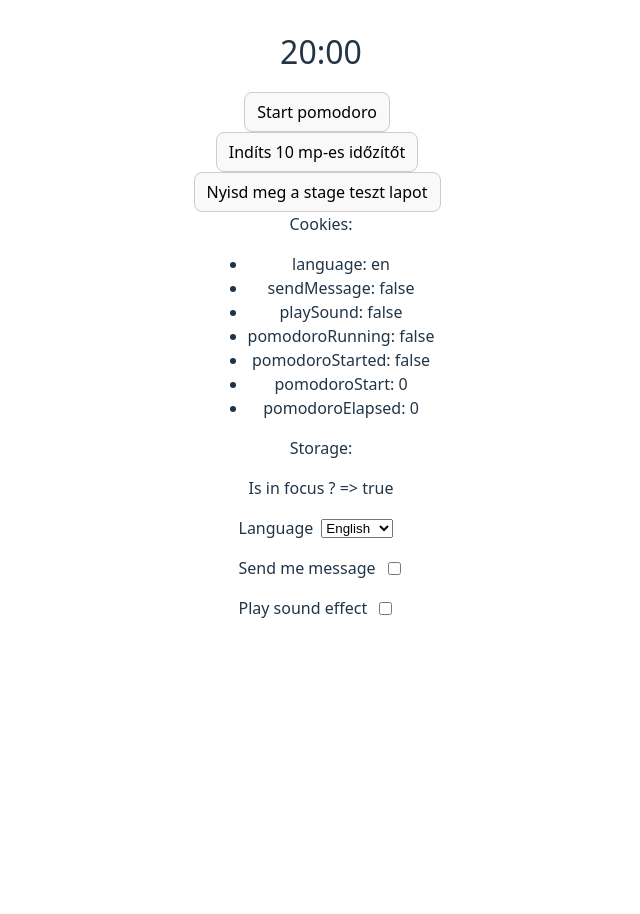
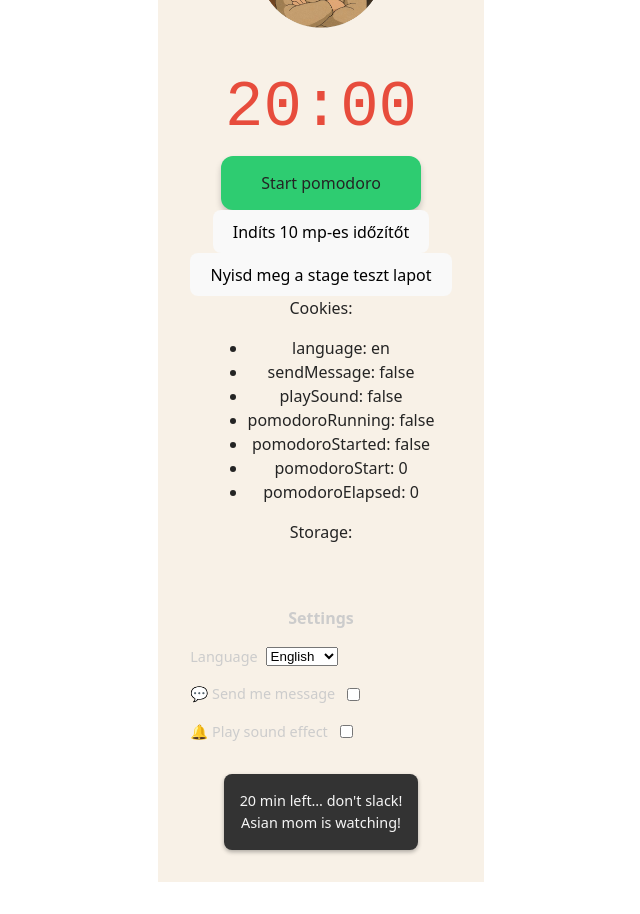
Before and after one commit to DanielSzakacs/AsianMomPomodoro, a Vue app: page / in a window 1280 px wide. Shown: the part 180-1094 px from the top of the page, without its empty margins (319-959 px from the left). Before the commit the page ends 864 px from the top, so only its background shows below. Built offline with nearby package versions, Linux system fonts and the light colour scheme.

Commit message:
Lighten background and widen control buttons

```diff
--- a/src/App.vue
+++ b/src/App.vue
@@ -5,18 +5,18 @@
       alt="Asian Mom Pomodoro icon"
       class="home__icon"
     />
-    <div class="home__timer">{{ formattedTime }}</div>
+    <div class="home__timer" :class="timerClasses">{{ formattedTime }}</div>
     <div v-if="!isStarted">
-      <button class="home__start" @click="startTimer">{{ t("start") }}</button>
+      <button class="btn btn--start" @click="startTimer">{{ t("start") }}</button>
     </div>
     <div v-else class="home__controls">
-      <button v-if="isRunning" class="home__stop" @click="stopTimer">
+      <button v-if="isRunning" class="btn btn--stop" @click="stopTimer">
         {{ t("stop") }}
       </button>
-      <button v-else class="home__start" @click="startTimer">
+      <button v-else class="btn btn--start" @click="startTimer">
         {{ t("start") }}
       </button>
-      <button class="home__restart" @click="restartTimer">
+      <button class="btn btn--restart" @click="restartTimer">
         {{ t("restart") }}
       </button>
     </div>
@@ -36,14 +36,20 @@
         </li>
       </ul>
     </div>
-    Is in focus ? => {{ currentStage % 2 === 0 }}
-    <Settings @update="updateCookies" />
+    <section class="settings-section">
+      <h2 class="settings-section__title">{{ t("settings") }}</h2>
+      <Settings @update="updateCookies" />
+    </section>
+    <div class="mom-bubble">
+      <div>{{ progressMessage }}</div>
+      <div>{{ momPhrase }}</div>
+    </div>
   </div>
 </template>
 
 <script setup>
 import Settings from "./components/Settings.vue";
-import { ref, computed, onMounted } from "vue";
+import { ref, computed, onMounted, watch } from "vue";
 import { useI18n } from "vue-i18n";
 import {
   getLanguage,
@@ -59,7 +65,7 @@ import {
   setTimerElapsed,
 } from "./settings";
 
-const { t } = useI18n();
+const { t, locale } = useI18n();
 
 const cookies = ref({
   language: getLanguage(),
@@ -82,7 +88,9 @@ async function loadStorageValues() {
 onMounted(() => {
   loadStorageValues();
   chrome?.storage?.onChanged?.addListener(loadStorageValues);
+  pickMomPhrase();
 });
+watch(locale, pickMomPhrase);
 
 const stages = [
   20 * 60, // fokus
@@ -109,6 +117,40 @@ const formattedTime = computed(() => {
   const s = timeLeft.value % 60;
   return `${String(m).padStart(2, "0")}:${String(s).padStart(2, "0")}`;
 });
+
+const isFocusStage = computed(() => currentStage.value % 2 === 0);
+const isWarning = computed(() => timeLeft.value < 120);
+const timerClasses = computed(() => ({
+  "home__timer--focus": isFocusStage.value,
+  "home__timer--break": !isFocusStage.value,
+  "home__timer--warning": isWarning.value,
+}));
+const progressMessage = computed(() =>
+  t("progressFeedback", { minutes: Math.ceil(timeLeft.value / 60) })
+);
+
+const momPhrases = {
+  en: [
+    "Did you finish your homework?",
+    "Asian mom is watching!",
+    "No distractions!",
+  ],
+  ja: [
+    "宿題は終わった？",
+    "ママは見てるよ！",
+    "集中して！",
+  ],
+  ru: [
+    "Ты сделал уроки?",
+    "Азиатская мама следит за тобой!",
+    "Никаких отвлечений!",
+  ],
+};
+const momPhrase = ref("");
+function pickMomPhrase() {
+  const arr = momPhrases[locale.value] || momPhrases.en;
+  momPhrase.value = arr[Math.floor(Math.random() * arr.length)];
+}
 
 /**
  * Tesztidőzítő indítása 10 másodpercre.
@@ -156,7 +198,11 @@ function calculate() {
     remaining -= stages[idx] * 1000;
     idx++;
   }
+  const prev = currentStage.value;
   currentStage.value = idx;
+  if (prev !== idx) {
+    pickMomPhrase();
+  }
   timeLeft.value = Math.ceil((stages[idx] * 1000 - remaining) / 1000);
 }
 
@@ -240,6 +286,7 @@ function restartTimer() {
     pomodoroElapsed: 0,
   });
   chrome.runtime.sendMessage({ type: "CLEAR_POMODORO_ALARMS" });
+  pickMomPhrase();
 }
 
 onMounted(() => {
@@ -267,30 +314,15 @@ function updateCookies(val) {
 </script>
 
 <style scoped>
-.app {
-  min-width: 280px;
-  padding: 16px;
-  font-family: system-ui, sans-serif;
-}
-button {
-  margin-right: 8px;
-  padding: 8px 12px;
-  border-radius: 8px;
-  border: 1px solid #ccc;
-  cursor: pointer;
-}
-.hint {
-  margin-top: 12px;
-  font-size: 12px;
-  color: #666;
-}
-
 .home {
   display: flex;
   flex-direction: column;
   align-items: center;
   justify-content: flex-start;
   min-height: 100vh;
+  background-color: #f8f1e7;
+  color: #242424;
+  padding: 2rem;
 }
 
 .home__icon {
@@ -299,12 +331,89 @@ button {
   margin: 1rem 0;
 }
 
-.home__start {
+.home__timer {
+  font-size: 4rem;
+  margin-top: 1rem;
+  font-family: "Courier New", monospace;
+  transition: color 0.3s;
+}
+
+.home__timer--focus {
+  color: #e74c3c;
+}
+
+.home__timer--break {
+  color: #2ecc71;
+}
+
+.home__timer--warning {
+  animation: blink 1s step-start infinite;
+}
+
+@keyframes blink {
+  50% {
+    opacity: 0.4;
+  }
+}
+
+.btn {
+  padding: 1rem 2rem;
+  border: none;
+  border-radius: 12px;
+  box-shadow: 0 4px 6px rgba(0, 0, 0, 0.2);
+  cursor: pointer;
+  margin: 0 0.5rem;
+  transition: filter 0.2s;
+  white-space: nowrap;
+  min-width: 200px;
+}
+
+.btn:hover {
+  filter: brightness(1.1);
+}
+
+.btn--start {
+  background-color: #2ecc71;
+  color: #242424;
+}
+
+.btn--stop {
+  background-color: #e74c3c;
+  color: #fff;
+}
+
+.btn--restart {
+  background-color: #f39c12;
+  color: #fff;
+}
+
+.home__controls {
+  display: flex;
+  gap: 0.5rem;
   margin-top: 1rem;
 }
 
-.home__timer {
-  font-size: 2rem;
-  margin-top: 1rem;
+.settings-section {
+  margin-top: 2rem;
+  width: 100%;
+  max-width: 320px;
+  color: #ccc;
+  font-size: 0.9rem;
+}
+
+.settings-section__title {
+  font-size: 1rem;
+  margin-bottom: 0.5rem;
+}
+
+.mom-bubble {
+  margin-top: 2rem;
+  background: #333;
+  padding: 1rem;
+  border-radius: 8px;
+  box-shadow: 0 2px 4px rgba(0, 0, 0, 0.3);
+  text-align: center;
+  font-size: 0.9rem;
+  color: #f5f5f5;
 }
 </style>
--- a/src/components/Settings.vue
+++ b/src/components/Settings.vue
@@ -9,7 +9,7 @@
       </select>
     </div>
     <div class="settings__row">
-      <label for="sendMessage">{{ t('sendMessage') }}</label>
+      <label for="sendMessage">💬 {{ t('sendMessage') }}</label>
       <input
         id="sendMessage"
         type="checkbox"
@@ -18,7 +18,7 @@
       />
     </div>
     <div class="settings__row">
-      <label for="playSound">{{ t('playSound') }}</label>
+      <label for="playSound">🔔 {{ t('playSound') }}</label>
       <input
         id="playSound"
         type="checkbox"
@@ -74,6 +74,8 @@ watch(playSound, (val) => {
   display: flex;
   flex-direction: column;
   gap: 1rem;
+  font-size: 0.9rem;
+  color: #ccc;
 }
 .settings__row {
   display: flex;
--- a/src/i18n.js
+++ b/src/i18n.js
@@ -4,27 +4,33 @@ import { getLanguage } from './settings';
 const messages = {
   en: {
     start: 'Start pomodoro',
-    stop: 'Stop',
-    restart: 'Restart',
+    stop: 'Stop (no excuses!)',
+    restart: 'Restart (try again!)',
+    settings: 'Settings',
     language: 'Language',
     sendMessage: 'Send me message',
-    playSound: 'Play sound effect'
+    playSound: 'Play sound effect',
+    progressFeedback: '{minutes} min left… don\'t slack!'
   },
   ja: {
     start: 'ポモドーロを開始',
-    stop: '停止',
-    restart: 'リスタート',
+    stop: '停止（言い訳なし！）',
+    restart: 'リスタート（もう一度！）',
+    settings: '設定',
     language: '言語',
     sendMessage: 'メッセージを送ってください',
-    playSound: '効果音を再生'
+    playSound: '効果音を再生',
+    progressFeedback: '残り{minutes}分…サボるな！'
   },
   ru: {
     start: 'Начать помодоро',
-    stop: 'Стоп',
-    restart: 'Перезапуск',
+    stop: 'Стоп (никаких оправданий!)',
+    restart: 'Перезапуск (попробуй снова!)',
+    settings: 'Настройки',
     language: 'Язык',
     sendMessage: 'Отправлять мне сообщения',
-    playSound: 'Воспроизводить звук'
+    playSound: 'Воспроизводить звук',
+    progressFeedback: 'Осталось {minutes} мин... не отвлекайся!'
   }
 };
 
```
